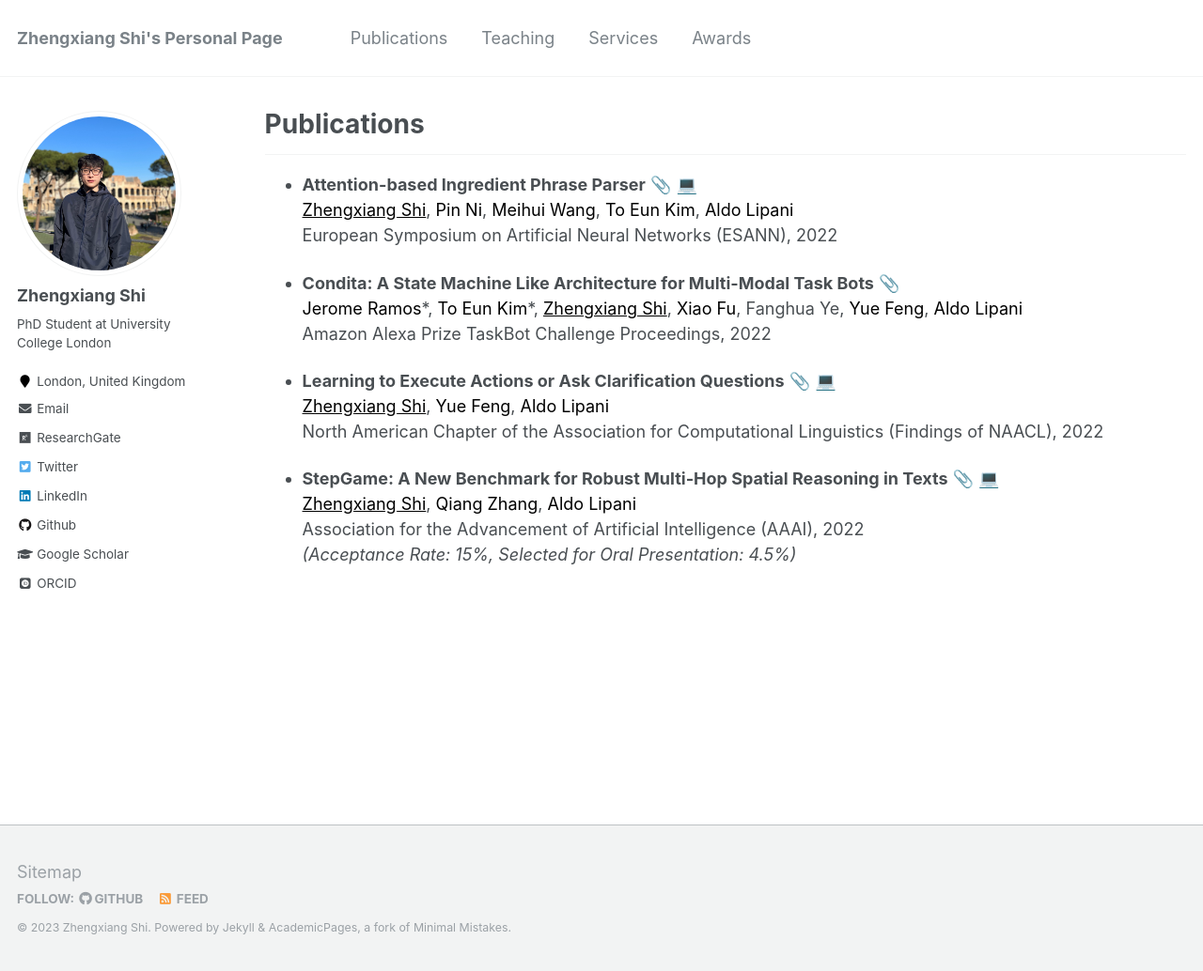
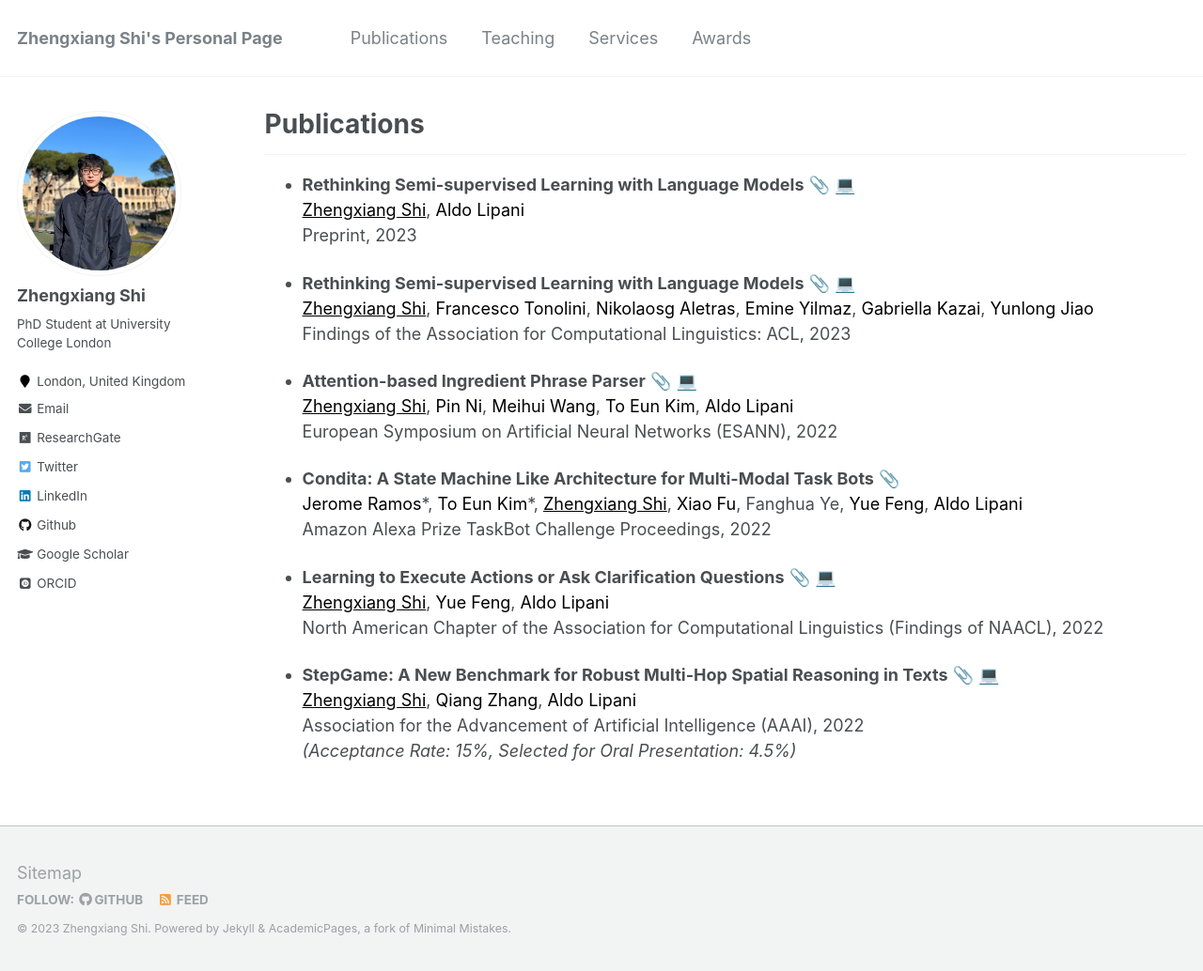
Before and after one commit to ZhengxiangShi/zhengxiangshi.github.io, a Jekyll site: the page built from _pages/publications.md, in a window 1280 px wide and 1034 px high. Shown: the whole window at 94% size. Built offline with Jekyll 4.4.1, drawn with Linux system fonts in a browser that asks for light colours; emoji names are drawn with the system emoji font; some web fonts are replaced.

Commit message:
update publications

```diff
--- a/_pages/publications.md
+++ b/_pages/publications.md
@@ -27,6 +27,14 @@ a:active {
 </head>
 
 ------
+* **Rethinking Semi-supervised Learning with Language Models** [:paperclip:](https://arxiv.org/abs/2305.01711) [:computer:](https://github.com/ZhengxiangShi/PowerfulPromptFT) <br />
+  <span style="color:black;text-decoration:underline">Zhengxiang Shi</span>, <a href="https://scholar.google.at/citations?user=fyHjfEgAAAAJ" style="color: black;">Aldo Lipani</a> <br />
+  Preprint, 2023 <br />
+
+* **Rethinking Semi-supervised Learning with Language Models** [:paperclip:](https://github.com/amzn/pretraining-or-self-training) [:computer:](https://github.com/amzn/pretraining-or-self-training) <br />
+  <span style="color:black;text-decoration:underline">Zhengxiang Shi</span>, <a href="https://scholar.google.com/citations?user=4urrvVQAAAAJ&hl=en" style="color: black;">Francesco Tonolini</a>, <a href="https://scholar.google.co.uk/citations?user=uxRWFhoAAAAJ&hl=en" style="color: black;">Nikolaosg Aletras</a>, <a href="https://scholar.google.com/citations?user=ocmAN4YAAAAJ&hl=en" style="color: black;">Emine Yilmaz</a>, <a href="https://scholar.google.co.uk/citations?user=0U23qOUAAAAJ&hl=en" style="color: black;">Gabriella Kazai</a>, <a href="https://scholar.google.com/citations?user=NgTM33MAAAAJ&hl=en" style="color: black;">Yunlong Jiao</a> <br />
+  Findings of the Association for Computational Linguistics: ACL, 2023 <br />
+
 * **Attention-based Ingredient Phrase Parser** [:paperclip:](https://doi.org/10.14428/esann/2022.es2022-10) [:computer:](https://github.com/ZhengxiangShi/IngredientParsing) <br />
   <span style="color:black;text-decoration:underline">Zhengxiang Shi</span>, <a href="https://scholar.google.com/citations?user=nXZ7KHMAAAAJ&hl=en&oi=ao" style="color: black;">Pin Ni</a>, <a href="https://www.ucl.ac.uk/civil-environmental-geomatic-engineering/research/groups-centres-and-sections/spacetimelab/people" style="color: black;">Meihui Wang</a>, <a href="https://scholar.google.com/citations?user=3ymamHAAAAAJ&hl=en&oi=sra" style="color: black;">To Eun Kim</a>, <a href="https://scholar.google.at/citations?user=fyHjfEgAAAAJ" style="color: black;">Aldo Lipani</a> <br />
   European Symposium on Artificial Neural Networks (ESANN), 2022 <br />
```
